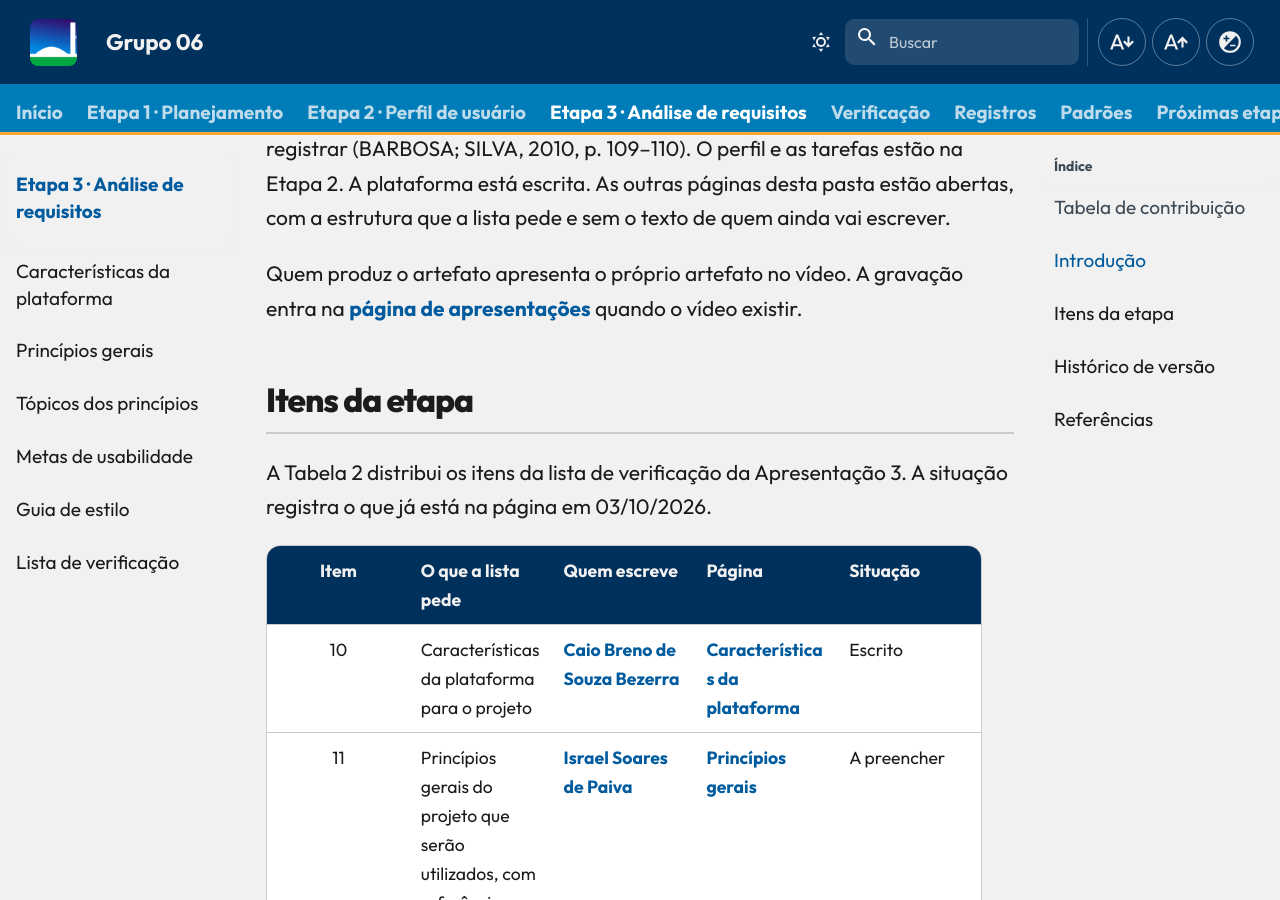
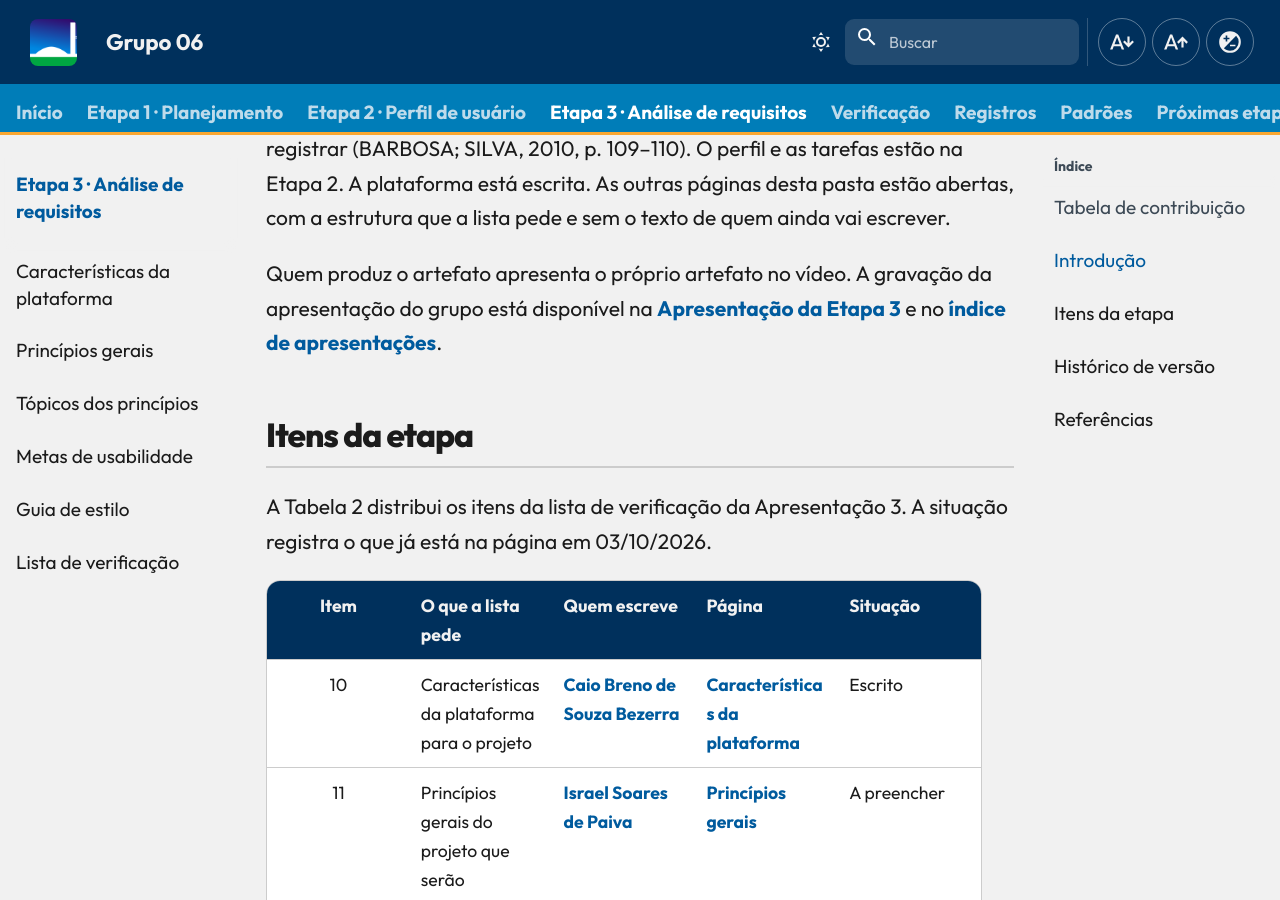
Before and after one commit to Interacao-Humano-Computador/2026.2-Grupo06, an MkDocs documentation site: the page built from docs/entrega-3/index.md, in a window 1280 px wide and 900 px high, scrolled down 1266 px. Built offline with MkDocs 1.6.1 and Material for MkDocs 9.7.7, drawn with Linux system fonts in a browser that asks for light colours; comment, search, counter and statistics services are not loaded; some of the changed text lies outside the part shown.

Commit message:
docs(entrega-3): vincula video da apresentacao no indice da etapa 3

```diff
--- a/docs/entrega-3/index.md
+++ b/docs/entrega-3/index.md
@@ -20,7 +20,7 @@ A entrega da Etapa 3 é em 06/10/2026, a inspeção em 07/10 e a apresentação
 
 No ciclo de Mayhew, esses artefatos se encontram na análise de requisitos: o perfil do usuário, a análise de tarefas, as características da plataforma e os princípios gerais alimentam as metas de usabilidade, que o guia de estilo passa a registrar (BARBOSA; SILVA, 2010, p. 109–110). O perfil e as tarefas estão na Etapa 2. A plataforma está escrita. As outras páginas desta pasta estão abertas, com a estrutura que a lista pede e sem o texto de quem ainda vai escrever.
 
-Quem produz o artefato apresenta o próprio artefato no vídeo. A gravação entra na [página de apresentações](../apresentacoes/index.md) quando o vídeo existir.
+Quem produz o artefato apresenta o próprio artefato no vídeo. A gravação da apresentação do grupo está disponível na [Apresentação da Etapa 3](../apresentacoes/etapa-03.md) e no [índice de apresentações](../apresentacoes/index.md).
 
 ## Itens da etapa
 
@@ -52,6 +52,7 @@ Cada integrante precisa de ao menos um item de conteúdo da disciplina, com o no
 | `0.1` | 03/10/2026 | Abertura do índice da Etapa 3 e das páginas por item | [Caio Breno de Souza Bezerra](https://github.com/CaioBezerra-Dev) | [Bruno Ferreira Dornelas](https://github.com/brunnf) |
 | `0.2` | 05/10/2026 | Situação dos itens 12 e 6 | [Luís Henrique Luna de Arruda](https://github.com/Donnk61) | [Caio Breno de Souza Bezerra](https://github.com/CaioBezerra-Dev) |
 | `0.3` | 05/10/2026 | Situação dos itens 13 e 14 | [Bruno Ferreira Dornelas](https://github.com/brunnf) | [Caio Breno de Souza Bezerra](https://github.com/CaioBezerra-Dev) |
+| `0.4` | 06/10/2026 | Vincula o vídeo da Entrega 3 à página de apresentações | [Bruno Ferreira Dornelas](https://github.com/brunnf) | [Caio Breno de Souza Bezerra](https://github.com/CaioBezerra-Dev) |
 
 ## Referências
 
```
